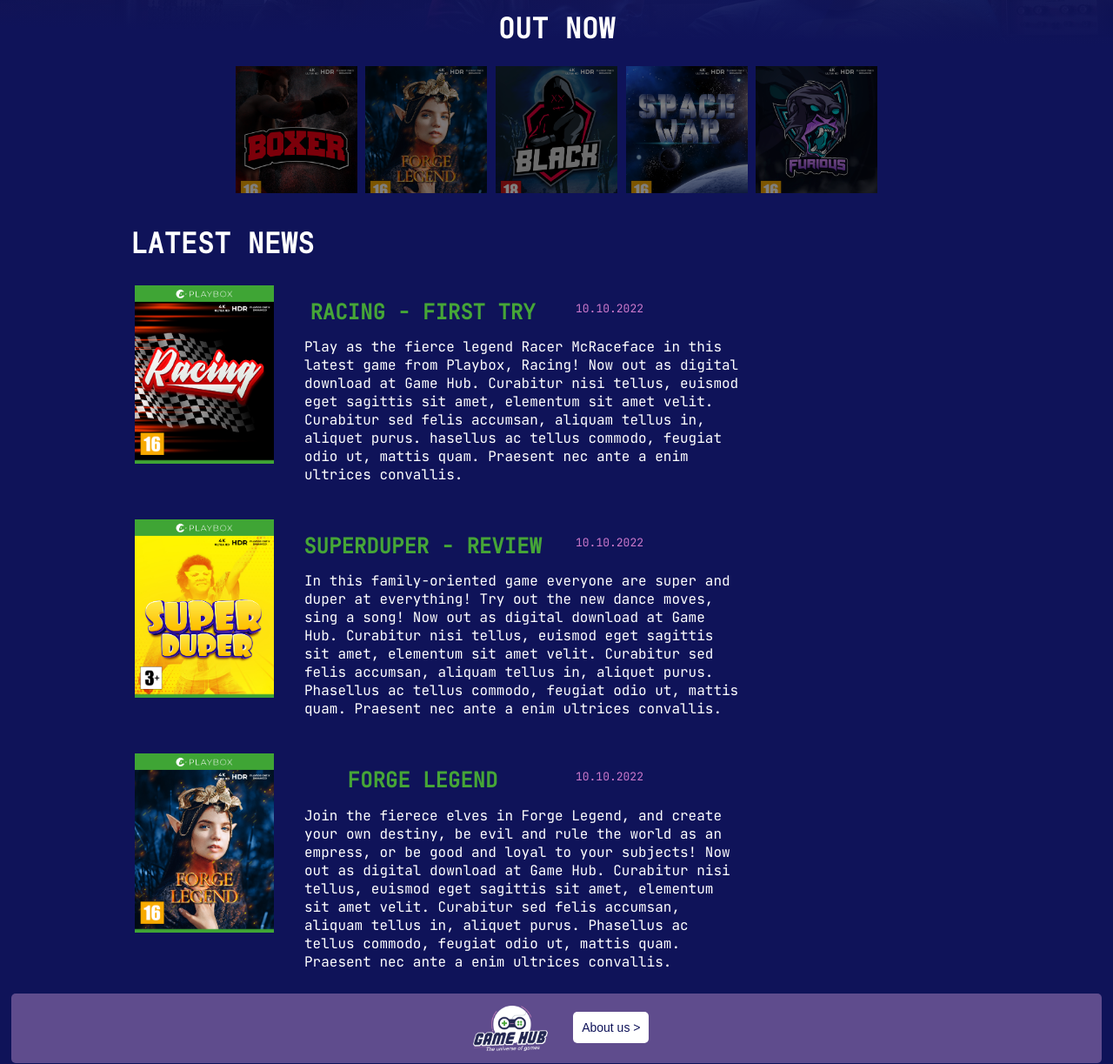
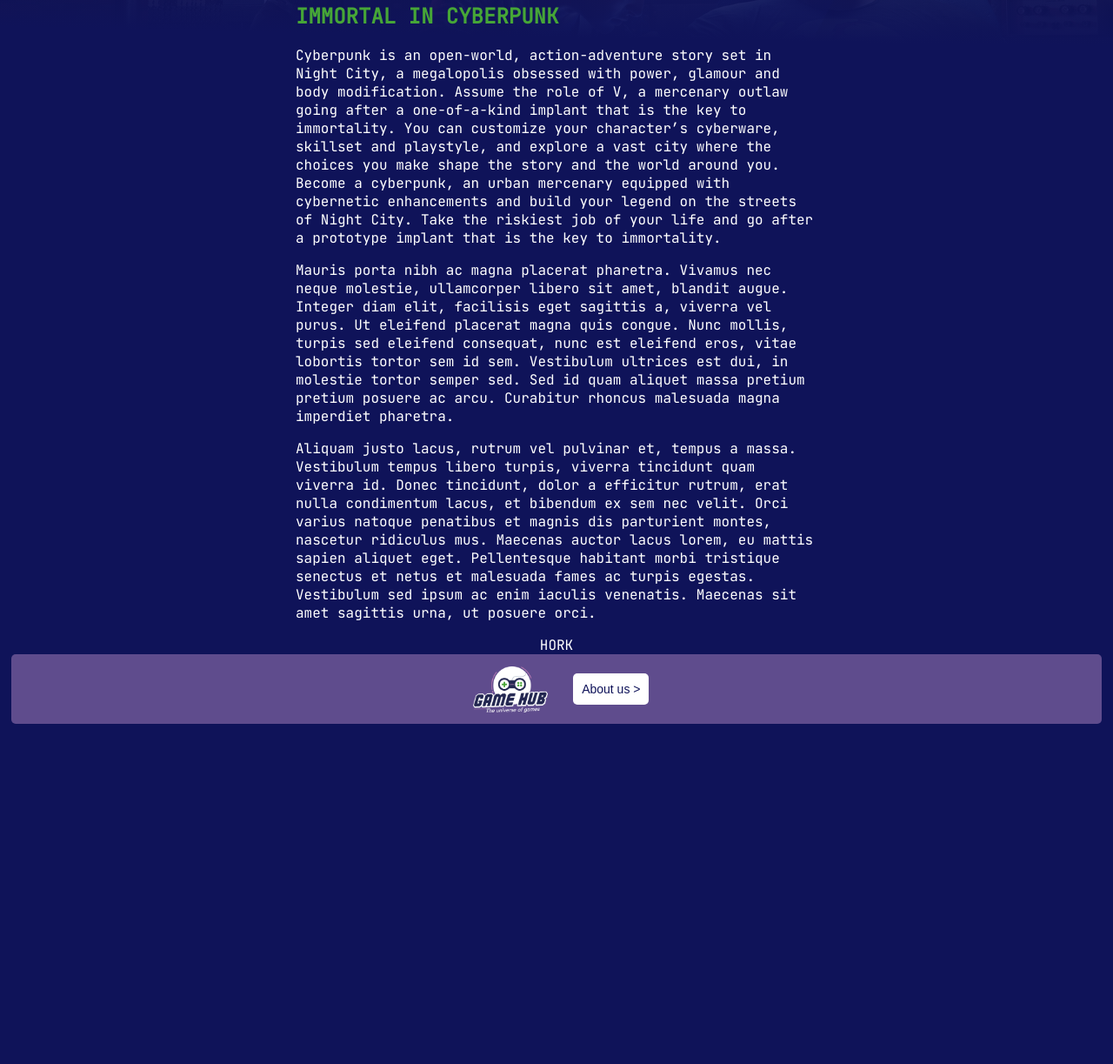
Before and after one commit to Psijii/2022-11-10_htmlcss_CA_Siw-Elin-Aarolilja-Iversen_fp, a plain HTML site: page cyberpunk.html in a window 1280 px wide. Shown: the part 458-1681 px from the top of the page at 87% size. After the commit the page ends 1292 px from the top, so only its background shows below. Drawn offline with Linux system fonts and the light colour scheme.

Commit message:
formatting

```diff
--- a/cyberpunk.html
+++ b/cyberpunk.html
@@ -8,6 +8,7 @@
     <link rel="stylesheet" href="styles.css">
     <link rel="stylesheet" href="https://cdnjs.cloudflare.com/ajax/libs/font-awesome/4.7.0/css/font-awesome.min.css">
     <link href='https://fonts.googleapis.com/css?family=JetBrains Mono' rel='stylesheet'>
+
 </head>
 <body>
 <div class="header">
@@ -26,13 +27,13 @@
      </div></a>
  <nav role='navigation'>
     <div id="menuToggle">
-      <!---hidden checkbox --->
+<!---hidden checkbox --->
       <input type="checkbox" />
-    <!---fake hamhuberger-->
+<!---fake hamhuberger-->
       <span></span>
       <span></span>
       <span></span>
-      <!---menu stuff-->
+<!---menu stuff-->
       <ul id="menu">
           <center><a href="#"><li><button class="button"><i class="fa fa-shopping-cart" style="font-size:large"></i></button></li></a></center>
         <a href="#"><li>Home</li></a>
@@ -44,61 +45,35 @@
   </nav>
 </div>
 </div>
-<!---latest release alignments-->
-<div style="width:1100px; margin:auto;">
-    <div style="width: 200px; margin-right:auto; text-align:center">
-        <h1>CYBERPUNK</h1>
-            <button class="release"> LATEST RELEASE</button>
-            <img class="cyberpunk" src="images/GameHub_covers9.jpg">
 
-    </div>
+<!---Cyberpunk alignment-->
+<div style="margin-left:250px">
+    <img style="width:235px" src="images/GameHub_covers9.jpg">
+</div>
+<div style="margin:auto; width:600px;">
+
+<h2 class="h2">IMMORTAL IN CYBERPUNK</h2>
+<p>Cyberpunk is an open-world, action-adventure story set in Night City, a megalopolis obsessed with power,
+    glamour and body modification. Assume the role of V, a mercenary outlaw going after a one-of-a-kind implant that is the key to immortality.
+    You can customize your character’s cyberware, skillset and playstyle, and explore a vast city where the choices you make shape the story
+    and the world around you. Become a cyberpunk, an urban mercenary equipped with cybernetic enhancements and build your legend on the streets of
+    Night City. Take the riskiest job of your life and go after a prototype implant that is the key to immortality. </p>
+
+<p> Mauris porta nibh ac magna placerat pharetra. Vivamus nec neque molestie, ullamcorper libero sit amet, blandit augue.
+    Integer diam elit, facilisis eget sagittis a, viverra vel purus. Ut eleifend placerat magna quis congue. Nunc mollis, turpis sed eleifend consequat,
+    nunc est eleifend eros, vitae lobortis tortor sem id sem. Vestibulum ultrices est dui, in molestie tortor semper sed.
+    Sed id quam aliquet massa pretium pretium posuere ac arcu. Curabitur rhoncus malesuada magna imperdiet pharetra. </p>
+
+<p>Aliquam justo lacus, rutrum vel pulvinar et, tempus a massa. Vestibulum tempus libero turpis, viverra tincidunt quam
+        viverra id. Donec tincidunt, dolor a efficitur rutrum, erat nulla condimentum lacus, et bibendum ex sem nec velit.
+        Orci varius natoque penatibus et magnis dis parturient montes, nascetur ridiculus mus. Maecenas auctor lacus lorem,
+        eu mattis sapien aliquet eget. Pellentesque habitant morbi tristique senectus et netus et malesuada fames ac turpis egestas.
+        Vestibulum sed ipsum ac enim iaculis venenatis. Maecenas sit amet sagittis urna, ut posuere orci.   </p>
+</div>
 </div>
 <!---out now alignments-->
 <div class=outnow>
-    <h1>OUT NOW</h1>
-<img class="darkoverlay" src="images/GameHub_covers8.jpg">
-<img class="darkoverlay" src="images/GameHub_covers10.jpg">
-<img class="darkoverlay" src="images/GameHub_covers3.jpg">
-<img class="darkoverlay" src="images/GameHub_covers6.jpg">
-<img class="darkoverlay" src="images/GameHub_covers4.jpg">
-</div>
-<div style="margin:auto; width:1200px;">
-<div style="padding:10px;">
-    <div style="width: 600px; margin-left:100px;">
-<h1>LATEST NEWS</h1>
-<div style="display: flex; justify-content: space-between;">
-    <img class="games" src="images/GameHub_covers7.jpg">
-<h2 class="h2">RACING - FIRST TRY</h2> <p class="date">10.10.2022</p></div></div>
-<p style="width: 500px; margin-left:300px; margin-top: -150px;">Play as the fierce legend Racer McRaceface in this latest game from Playbox, Racing!
-    Now out as digital download at Game Hub. Curabitur nisi tellus,
-    euismod eget sagittis sit amet, elementum sit amet velit.
-    Curabitur sed felis accumsan, aliquam tellus in, aliquet purus.
-    hasellus ac tellus commodo, feugiat odio ut, mattis quam.
-    Praesent nec ante a enim ultrices convallis.</p>
-</div>
-    <div style="padding: 10px;">
-        <div style="width: 600px; margin-left:100px; ">
-<div style="display: flex; justify-content: space-between;">
-    <img class="games" src="images/GameHub_covers2.jpg">
-<h2 class="h2">SUPERDUPER - REVIEW</h2> <p class="date">10.10.2022</p></div></div>
-<p style="width: 500px; margin-left:300px; margin-top: -150px;">In this family-oriented game everyone are super and duper at everything!
-    Try out the new dance moves, sing a song! Now out as digital download at Game Hub.
-    Curabitur nisi tellus, euismod eget sagittis sit amet, elementum sit amet velit.
-    Curabitur sed felis accumsan, aliquam tellus in, aliquet purus. Phasellus ac tellus commodo,
-    feugiat odio ut, mattis quam. Praesent nec ante a enim ultrices convallis.</p>
-</div>
-<div style="padding: 10px;">
-    <div style="width: 600px; margin-left:100px;">
-<div style="display: flex; justify-content: space-between;">
-    <img class="games" src="images/GameHub_covers10.jpg">
-    <h2 class="h2">FORGE LEGEND </h2> <p class="date">10.10.2022</p></div></div>
-    <p style="width: 500px; margin-left:300px; margin-top: -150px;">Join the fierece elves in Forge Legend, and create your own destiny,
-    be evil and rule the world as an empress, or be good and loyal to your subjects!
-    Now out as digital download at Game Hub. Curabitur nisi tellus, euismod eget sagittis sit amet,
-    elementum sit amet velit. Curabitur sed felis accumsan, aliquam tellus in, aliquet purus.
-    Phasellus ac tellus commodo, feugiat odio ut, mattis quam.
-    Praesent nec ante a enim ultrices convallis.</p>
-</div>
+  HORK
 </div>
 </div>
 <div class="footer">
```
Also changed, not shown: games.html (+1 -1 lines), index.html (+1 -2 lines).
